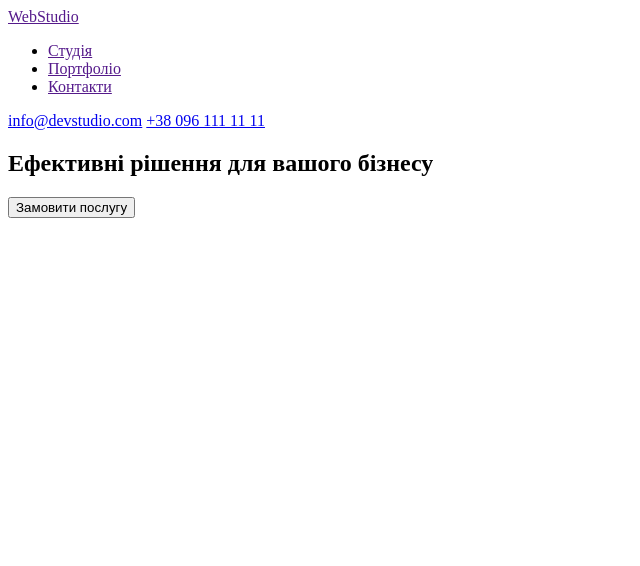
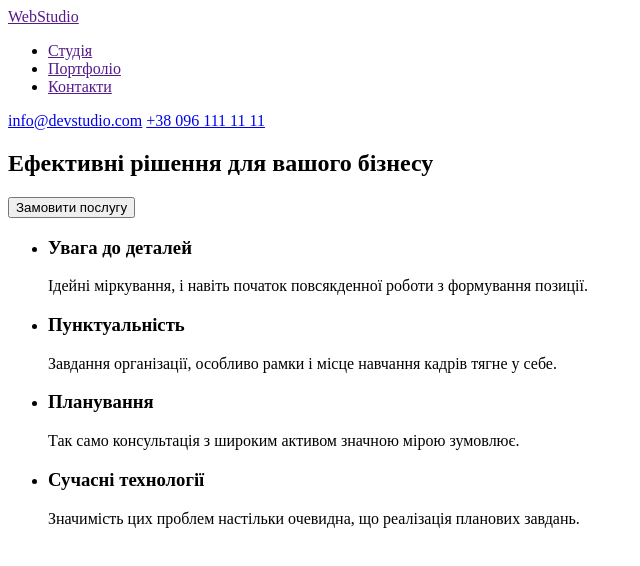
Before and after one commit to snizhanamohyl/goit-markup-hw-01, a plain HTML site: page index.html in a window 1280 px wide. Shown: the whole page, without its empty margins (0-640 px from the left). Drawn offline with Linux system fonts and the light colour scheme.

Commit message:
added our advantages section

```diff
--- a/index.html
+++ b/index.html
@@ -24,6 +24,27 @@
         <h1>Ефективні рішення для вашого бізнесу</h1>
         <button type="button">Замовити послугу</button>
     </section>
-
+    <!-- Our Advantages Section -->
+    <section>
+        <h2 hidden>Our Advantages</h2>
+        <ul>
+            <li>
+                <h3>Увага до деталей</h3>
+                <p>Ідейні міркування, і навіть початок повсякденної роботи з формування позиції.</p>
+            </li>
+            <li>
+                <h3>Пунктуальність</h3>
+                <p>Завдання організації, особливо рамки і місце навчання кадрів тягне у себе.</p>
+            </li>
+            <li>
+                <h3>Планування</h3>
+                <p>Так само консультація з широким активом значною мірою зумовлює.</p>
+            </li>
+            <li>
+                <h3>Сучасні технології</h3>
+                <p>Значимість цих проблем настільки очевидна, що реалізація планових завдань.</p>
+            </li>
+        </ul>
+    </section>
 </body>
 </html>
```
